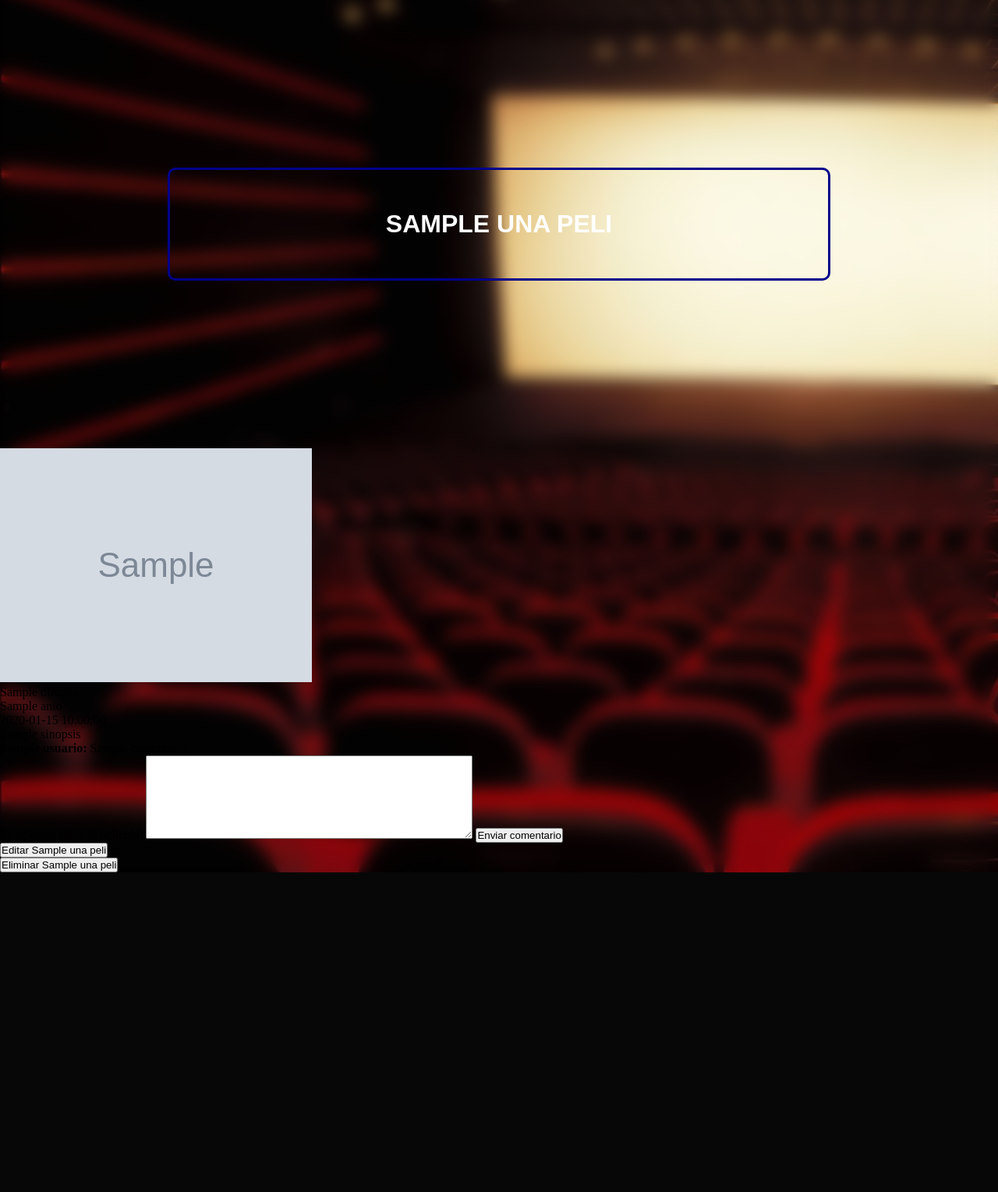
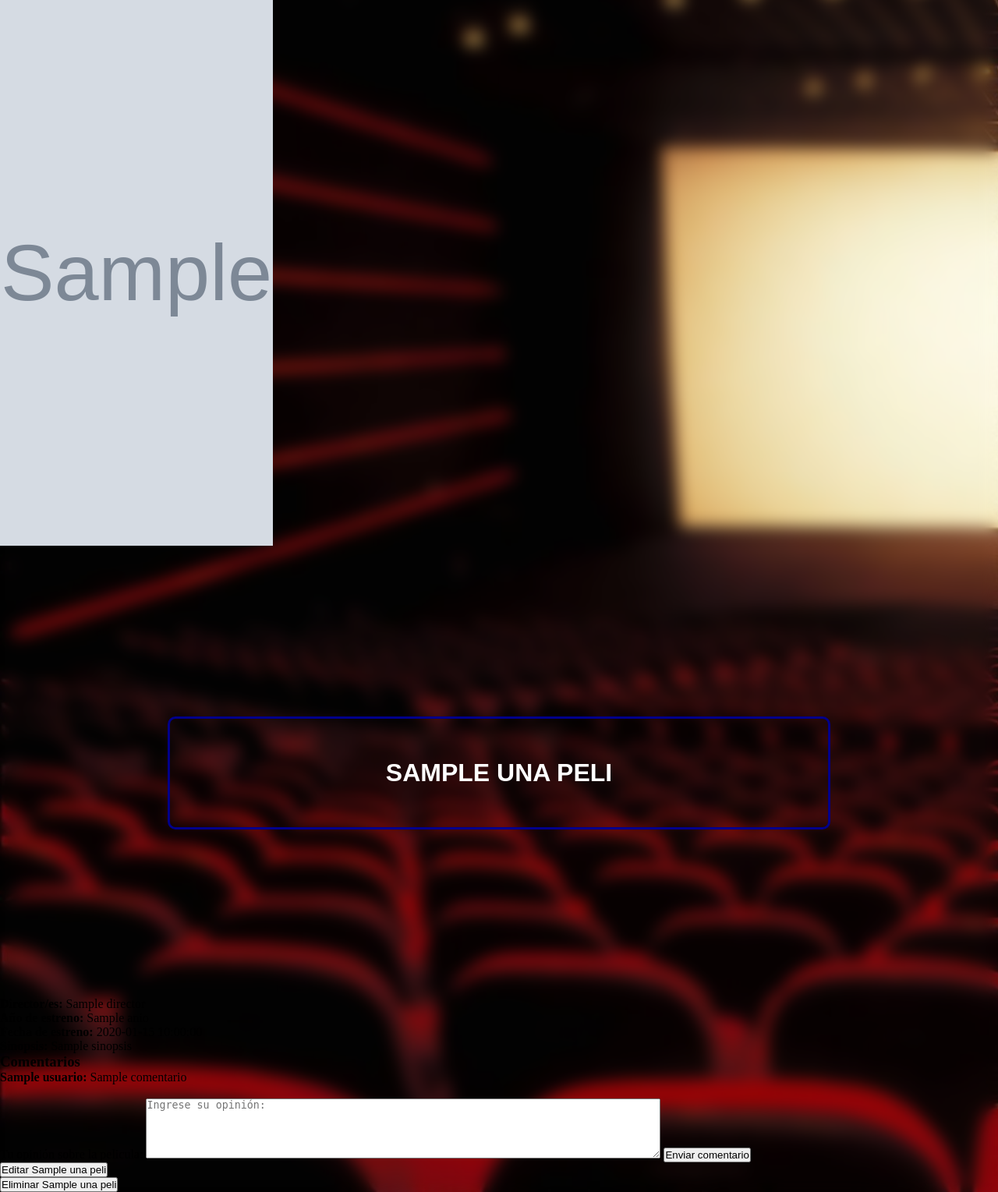
Before and after one commit to FacundoElizalde/Trabajo-Final-Programaci-n-II, a Flask app: template templates/comentarios.html in a window 1280 px wide. Shown: the part 70-1599 px from the top of the page at 78% size. Before the commit the page ends 1189 px from the top, so only its background shows below. Run offline with Flask 3, Linux system fonts and the light colour scheme; the template is opened without the code that fills it: most values are stand-ins (such as "Sample title", 1, 10 or a date in 2020); grey boxes marked "Sample" are stand-in pictures.

Commit message:
Mas edicion del cuerpo

```diff
--- a/templates/add_pelicula.html
+++ b/templates/add_pelicula.html
@@ -9,7 +9,7 @@
     </div>
     <div>
       <label for="imagen">Imagen:</label>
-      <input type="text" name="imagen" required>
+      <input type="text" name="imagen" placeholder="Link img." required>
     </div>
     <div>
       <label for="anio">Anio:</label>
--- a/templates/comentarios.html
+++ b/templates/comentarios.html
@@ -1,31 +1,47 @@
 {% extends './peliculas.html' %}
 
 {% block content %}
+
+<div class="pelicula">
+  <div class="caja_comentarios"></div>
+</div>
+
+<div class="info_pelicula">
+  <div class="img">
+    <img src="{{unaPeli.img}}" alt="{{unaPeli.nombre}}" width="350px" height="700px">
+  </div>
+  <div class="info">
     <h1>{{unaPeli.nombre}}</h1>
-<img src="{{unaPeli.img}}" alt="{{unaPeli.Nombre}}">
-<p>{{unaPeli.director}}</p>
-<p>{{unaPeli.anio}}</p>
-<p>{{unaPeli.fecha_estreno}}</p>
-<p>{{unaPeli.sinopsis}}</p>
 
+    <p id="director"><strong>Director/es:</strong> {{unaPeli.director}}</p>
+    <p id="anio"><strong>Año de estreno:</strong> {{unaPeli.anio}}</p>
+    <p id="fecha_estreno"><strong>Fecha de estreno:</strong> {{unaPeli.fecha_estreno}}</p>
+    <p id="sinopsis"><strong>Sinopsis:</strong> {{unaPeli.sinopsis}}</p>
+  </div>
+  <div class="comentarios">
+    <h3>Comentarios</h3>
+    <div class="sec_comentarios">
       {% for comentario in unaPeli.comentarios%}
-  <p><strong>{{comentario['Usuario']}}: </strong>{{comentario.Comentario}}</p>
+        <p id="comentario_usuario"><strong>{{comentario['usuario']}}: </strong>{{comentario.comentario}}</p>
+        <br>
       {% endfor %}
+    </div>
+
+    <div class="cont_opciones">
+      <div class="caja"></div>
       {% if user == "" %}
       <span></span>
       {% else %}
-
-<div>
+      <div class="comentar">
         <form method="POST">
-    <label for="hacer-comentario">Tu opinion sobre la pelicula: </label>
-    <textarea name="comentario" id="" cols="50" rows="7"></textarea>
-    <input type="submit" value="Enviar comentario">
+          <label for="hacer_comentario">Tu opinión sobre la pelicula: </label>
+          <textarea name="comentario" id="" cols="80" rows="5" required placeholder="Ingrese su opinión:"></textarea>
+          <input type="submit" value="Enviar comentario" id="boton_enviar_comentario">
         </form>
       </div>
-
       <div>
         <form action="/pelicula/editar/{{ unaPeli.nombre }}">
-    <input type="submit" value="Editar {{unaPeli.nombre}}">
+          <input type="submit" value="Editar {{unaPeli.nombre}}" id="boton_editar">
         </form>
       </div>
       {% if comentarios == 1 %}
@@ -33,9 +49,13 @@
       {% else %}
         <div>
           <form action="/pelicula/eliminar/{{ unaPeli.nombre }}">
-    <input type="submit" value="Eliminar {{unaPeli.nombre}}">
+            <input type="submit" value="Eliminar {{unaPeli.nombre}}" id="boton_eliminar">
           </form>
         </div>
       {% endif%}
       {% endif%}
+    </div>
+  </div>
+</div>
+
 {% endblock %}
--- a/templates/edit_pelicula.html
+++ b/templates/edit_pelicula.html
@@ -1,7 +1,9 @@
 {% extends './peliculas.html' %}
 
 {% block content %}
-<h1>{{pelicula_encontrada["nombre"]}}</h1>
-<button value="{{pelicula_encontrada['nombre']}}" class="editarPeli">Editar</button>
+<div class="cont_editar">
+    <h1 id="edit_peli_head">{{pelicula_encontrada["nombre"]}}</h1>
+    <button value="{{pelicula_encontrada['nombre']}}" class="editarPeli">Editar</button>
+</div>
 <div id="edicion"></div>
 {% endblock %}
```
Also changed, not shown: templates/del_pelicula.html (+4 -3 lines). Lines whose indentation alone changed are shown as unchanged.
